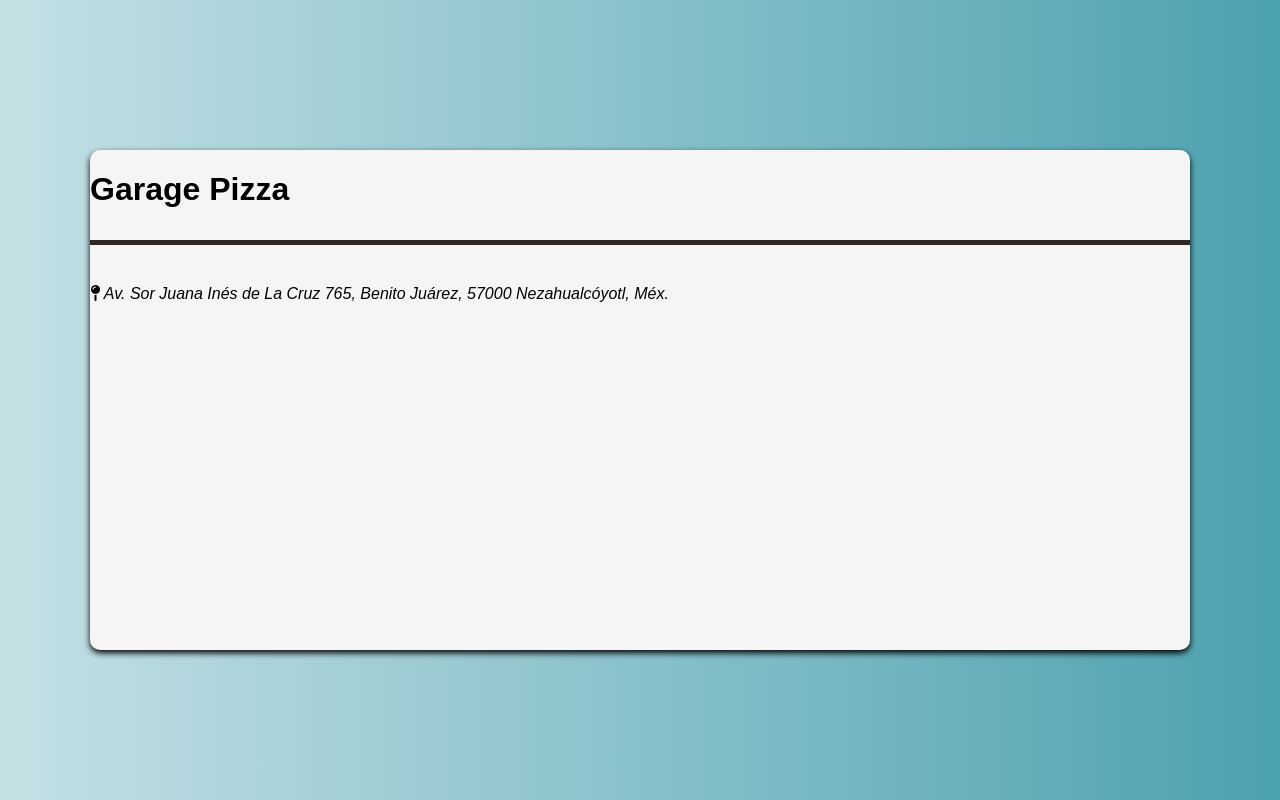
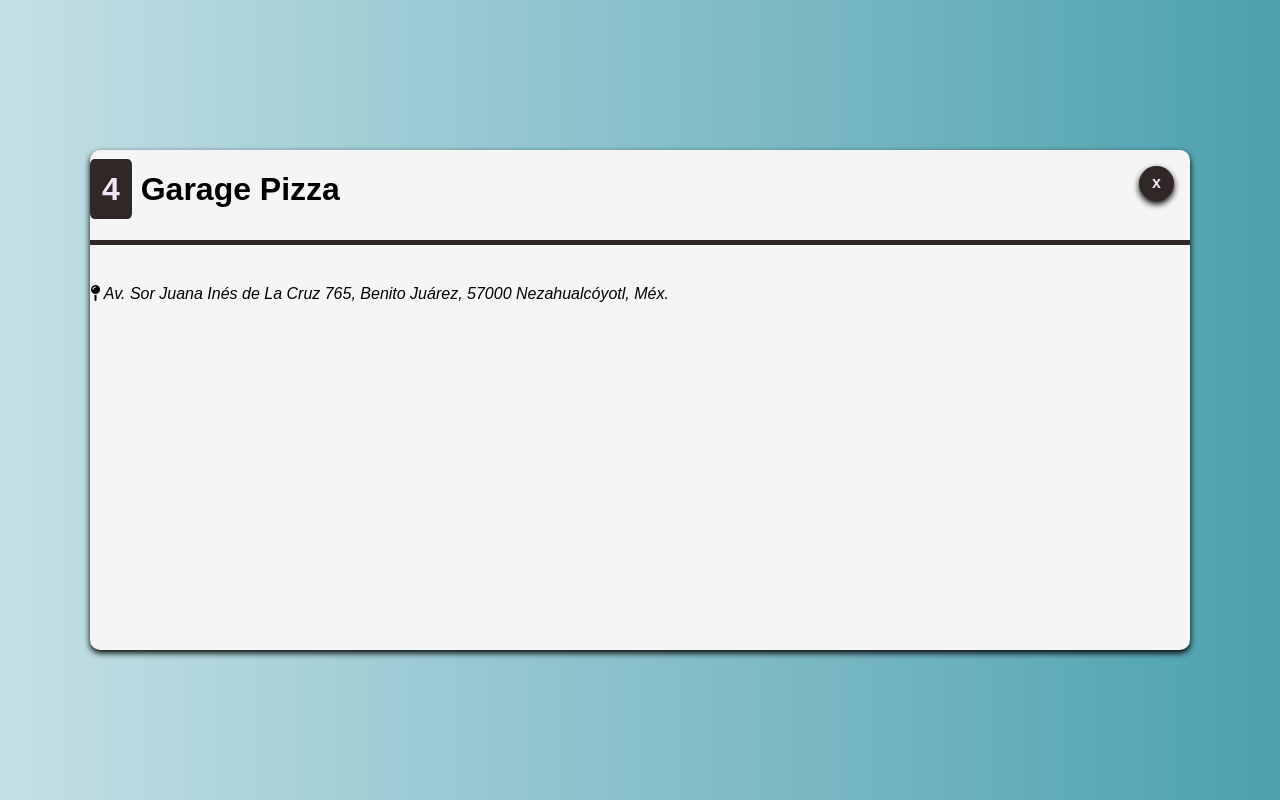
Before and after one commit to auvm/boletines, a plain HTML site: page Restaurantes/garage_pizzas.html in a window 1280 px wide. Drawn offline with Linux system fonts and the light colour scheme.

Commit message:
add individual exit buttons

```diff
--- a/Restaurantes/garage_pizzas.html
+++ b/Restaurantes/garage_pizzas.html
@@ -18,8 +18,17 @@
     <div class="container">
         <div class="content">
 
+            <div class="actions">
+                <a href="../index.html" class="close">
+                    <span>x</span>
+                </a>
+            </div>
+
             <header>
-                <h1 class="title-item">Garage Pizza</h1>
+                <h1 class="title-item">
+                    <span class="table_position">4</span>
+                    Garage Pizza
+                </h1>
             </header>
 
             <section>
--- a/assets/css/main.css
+++ b/assets/css/main.css
@@ -37,7 +37,7 @@
     /* box-shadow: diferenciaHorizontal diferenciaVertical desenfoque amplitud color; */
     /* difVertical difHorizontal desenfoque color */
     box-shadow: 0 3px 6px black;
-
+    position: relative;
 
 }
 
@@ -100,3 +100,24 @@
     color: var(--color6);
     border-radius: 10%;
 }
+
+.actions{
+    position: absolute;
+    top: 1em;
+    right: 1em;
+}
+
+.close{
+    width: 35px;
+    height: 35px;
+    font-weight: 200px;
+    color: var(--color6);
+    background-color: var(--color1);
+    border-radius: 50%;
+    box-shadow: 0 3px 6px black;
+    display: flex;
+    align-items: center;
+    justify-content: center;
+    cursor: pointer;
+
+}
```
Also changed, not shown: Restaurantes/alonsos_pizzas.html (renamed from Restaurantes/alaonsos_pizzas.html, +10 -1 lines), Restaurantes/concord_pizzas.html (+7 -1 lines), Restaurantes/rulos_pizza_ristorante.html (+10 -1 lines), Restaurantes/tulipan_pizzas.html (+10 -1 lines), index.html (+1 -1 lines).
